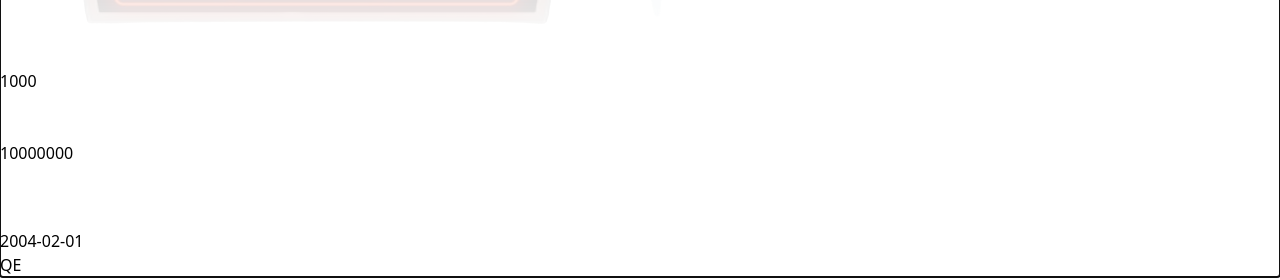
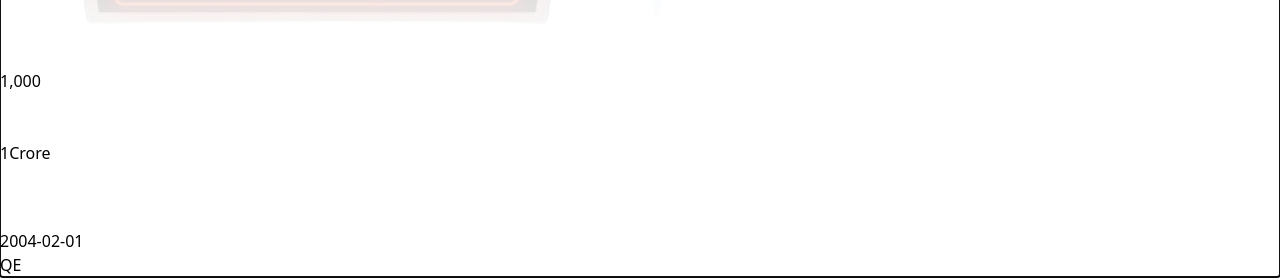
Before and after one commit to HAMMAS-SALEEM/MultiCharacter, a React (Vite) app: page / in a window 1280 px wide. Shown: the part 511-791 px from the top of the page. Built offline with nearby package versions, Linux system fonts and the light colour scheme.

Commit message:
Add Currency Formatter

```diff
--- a/src/App.jsx
+++ b/src/App.jsx
@@ -4,7 +4,7 @@ import MenuButtonsContainer from './components/menuButtons/MenuButtonsContainer'
 
 function App () {
   return (
-    <div className="h-screen bg-red-500">
+    <div className='h-screen bg-red-500'>
       <MenuButtonsContainer />
       <CharDetails />
     </div>
--- a/src/components/charDetails/CharDetails.jsx
+++ b/src/components/charDetails/CharDetails.jsx
@@ -4,6 +4,7 @@ import wallet from '../../assets/wallet.png'
 import bank from '../../assets/bank.png'
 import calender from '../../assets/calender.png'
 import ReactFocusLock from 'react-focus-lock'
+import { formatNumberToCurrency } from '../../utils/formatNumbersToCurrency'
 
 const icons = [
   { id: 1, icon: person },
@@ -18,8 +19,8 @@ const players = [
     name: 'Usman Saleem',
     additionalInfo: {
       type: 'Civilian',
-      currencyInHand: '1000',
-      currencyInBank: '10000000',
+      currencyInHand: 1000,
+      currencyInBank: 10000000,
       DOB: '2004-02-01'
     }
   },
@@ -28,8 +29,8 @@ const players = [
     name: 'Steve Smith',
     additionalInfo: {
       type: 'Police',
-      currencyInHand: '5000',
-      currencyInBank: '9000000',
+      currencyInHand: 5000,
+      currencyInBank: 9000000,
       DOB: '2002-12-5'
     }
   },
@@ -38,8 +39,8 @@ const players = [
     name: 'Babar Azam',
     additionalInfo: {
       type: 'Mafia Boss',
-      currencyInHand: '50',
-      currencyInBank: '99999999990',
+      currencyInHand: 50,
+      currencyInBank: 99999999990,
       DOB: '1990-01-12'
     }
   }
@@ -78,7 +79,7 @@ const CharDetails = () => {
                   <li key={p} className='flex items-center gap-2'>
                     <img src={icons[i].icon} alt='person' className='w-7' />
                     <span className='text-white font-bold'>
-                      {player.additionalInfo[p]}
+                      {formatNumberToCurrency(player.additionalInfo[p])}
                     </span>
                   </li>
                 ))}
--- /dev/null
+++ b/src/utils/formatNumbersToCurrency.js
@@ -0,0 +1,26 @@
+export const formatNumberToCurrency = (number, currencySymbol = '') => {
+  if (typeof number !== 'number') {
+    return number
+  }
+
+  const scales = [
+    { value: 1e9, symbol: 'Billion' },
+    { value: 1e7, symbol: 'Crore' },
+    { value: 1e5, symbol: 'Lac' }
+  ]
+
+  for (let i = 0; i < scales.length; i++) {
+    if (number >= scales[i].value) {
+      const formattedNumber = (number / scales[i].value).toLocaleString(
+        'en-IN',
+        {
+          maximumFractionDigits: 2,
+          minimumFractionDigits: 0
+        }
+      )
+
+      return `${formattedNumber}${scales[i].symbol}`
+    }
+  }
+  return `${currencySymbol}${number.toLocaleString('en-IN')}`
+}
```
